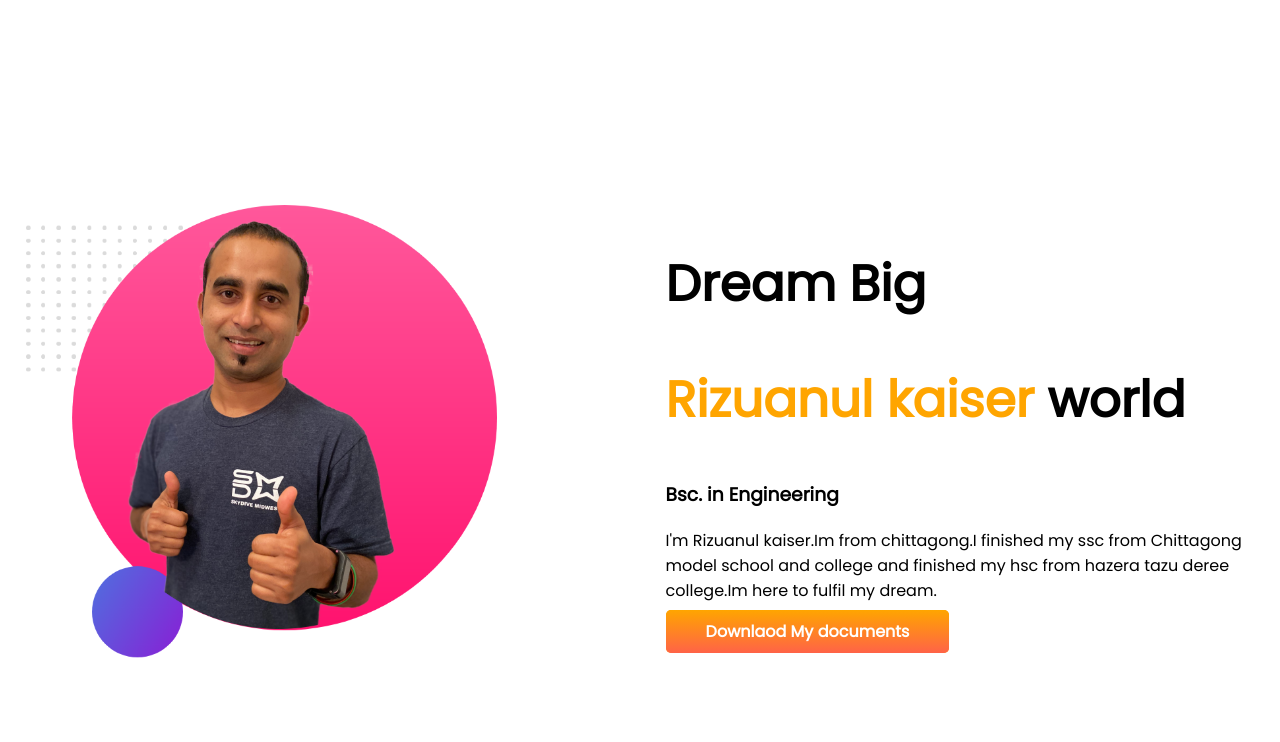
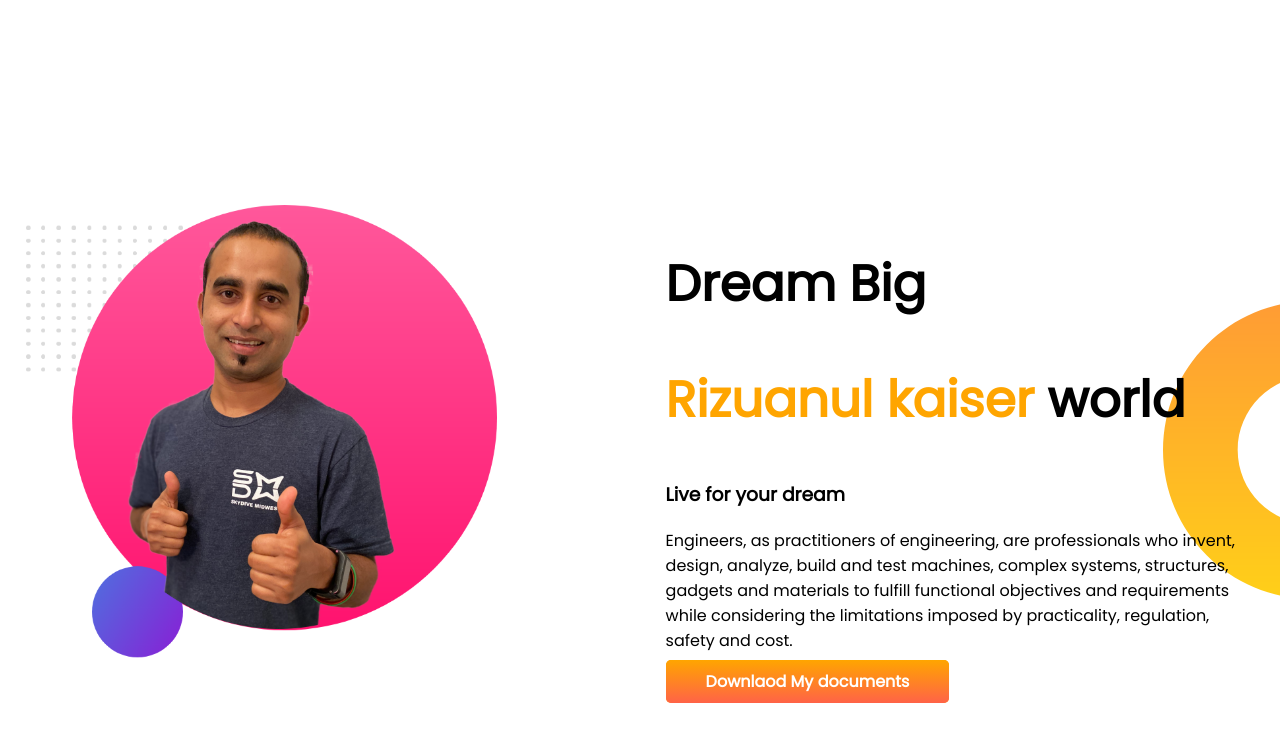
Before and after one commit to rizuanul-kaiser/developer-portfolio, a plain HTML site: page index.html in a window 1280 px wide. Shown: the part 496-1238 px from the top of the page. Drawn offline with Linux system fonts and the light colour scheme.

Commit message:
my commit three

```diff
--- a/index.html
+++ b/index.html
@@ -33,8 +33,8 @@
         <div class="half-width">
             <h1>Dream Big</h1>
         <h1><span class="orange-color">Rizuanul kaiser</span> world</h1>
-        <h3>Bsc. in Engineering</h3>
-        <p>I'm Rizuanul kaiser.Im from chittagong.I finished my ssc from Chittagong model school and college and finished my hsc from hazera tazu deree college.Im here to fulfil my dream.</p>
+        <h3>Live for your dream</h3>
+        <p>Engineers, as practitioners of engineering, are professionals who invent, design, analyze, build and test machines, complex systems, structures, gadgets and materials to fulfill functional objectives and requirements while considering the limitations imposed by practicality, regulation, safety and cost.</p>
         <a class="link-button" href="">Downlaod My documents</a>
     </div>
 
--- a/style.css
+++ b/style.css
@@ -33,3 +33,8 @@ section{
     background-image: url(images/top-banner.png);
     background-repeat: no-repeat;
 }
+.dream-big{
+    background-image: url(images/dream-bg.png);
+    background-repeat: no-repeat;
+    background-position: right;
+}
```
